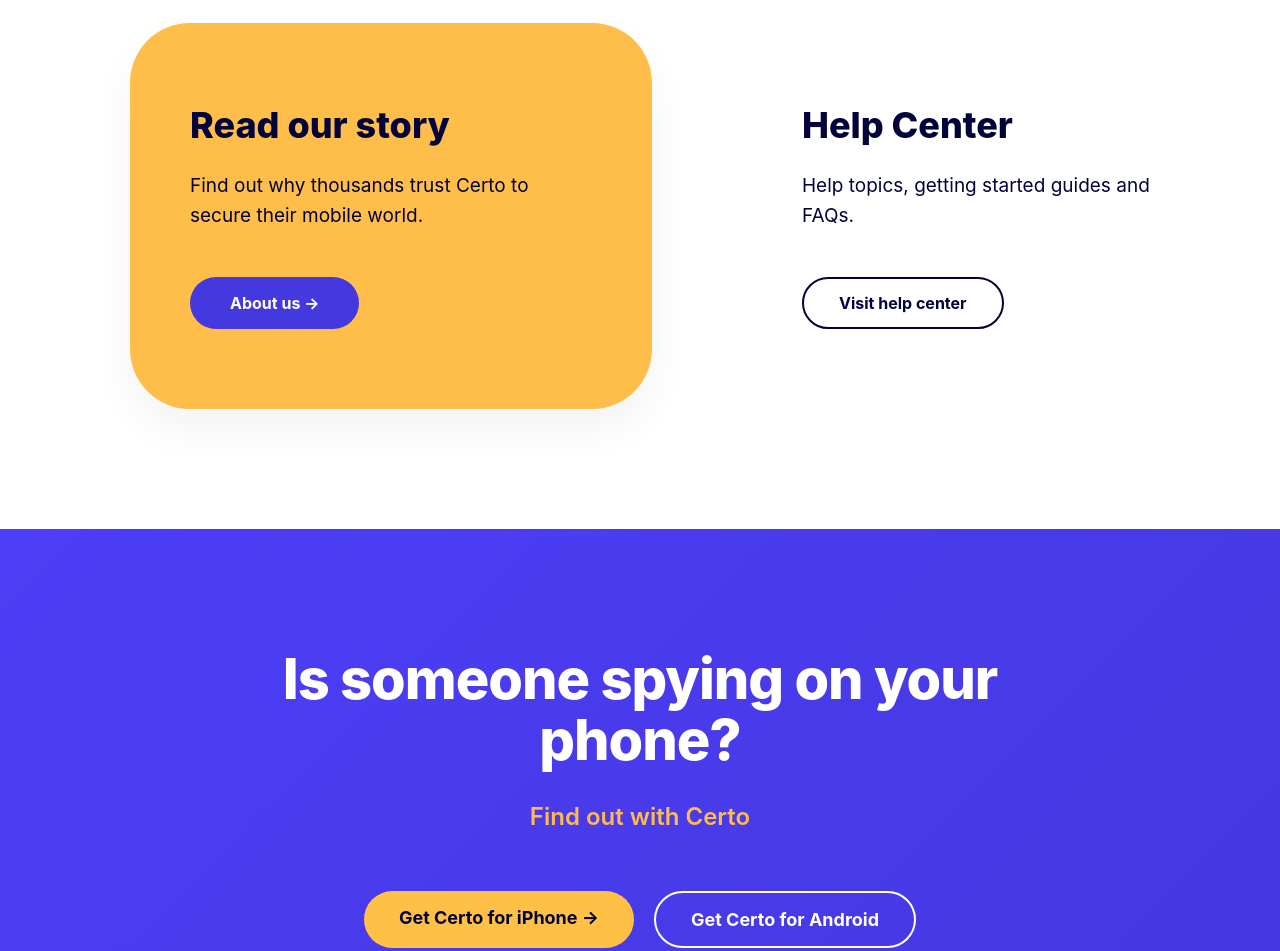
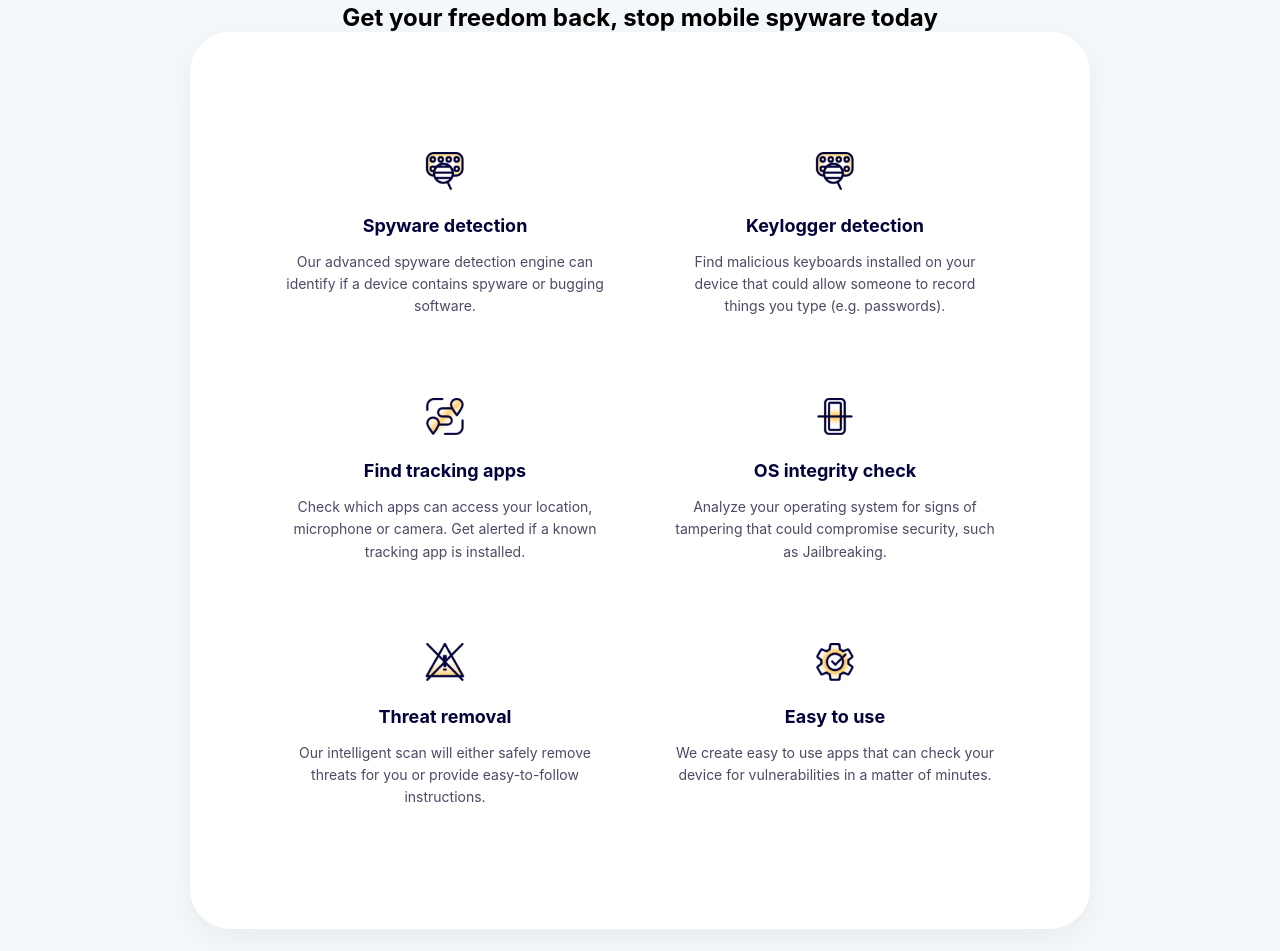
Before and after one commit to mgcinishaun524-source/Market_Place_2nd_Website, a plain HTML site: page index.html in a window 1280 px wide. Shown: the part 2491-3442 px from the top of the page. Drawn offline with Linux system fonts and the light colour scheme; files that its build step writes are made by us from their sources; a script that the page names is missing.

Commit message:
first commit

```diff
--- a/css/style.css
+++ b/css/style.css
@@ -988,3 +988,39 @@
         border-radius: 50px; /* Returns to full pills when stacked */
     }
 }
+/* --- Features Section Card Adjustments --- */
+.features-card {
+    background: #ffffff;
+    border-radius: 40px;
+
+    /* 1. Reduce the width */
+    max-width: 900px; /* Reduced from 1200px to make it slimmer */
+    margin: 0 auto;
+
+    /* 2. Increase the height via padding and min-height */
+    padding: 120px 80px; /* Increased top/bottom padding for more height */
+    min-height: 800px;   /* Explicitly sets a taller minimum height */
+
+    box-shadow: 0 10px 30px rgba(0, 0, 0, 0.05);
+    display: flex;
+    align-items: center; /* Ensures content stays vertically centered if height grows */
+}
+
+.features-grid {
+    display: grid;
+    /* Changed to 2 columns to accommodate the narrower card width */
+    grid-template-columns: repeat(2, 1fr);
+    gap: 80px 40px;
+    width: 100%;
+}
+
+/* Responsive: Stack to 1 column earlier since the card is now narrower */
+@media (max-width: 768px) {
+    .features-grid {
+        grid-template-columns: 1fr;
+    }
+    .features-card {
+        padding: 60px 30px;
+        min-height: auto; /* Allow it to grow naturally on mobile */
+    }
+}
--- a/index.html
+++ b/index.html
@@ -115,6 +115,46 @@
         <div class="mission-visual">
             <div class="image-border-box">
                 <img src="./images/figure.png" alt="Woman using phone securely">
+            </div>
+        </div>
+    </div>
+</section>
+<section class="features-section">
+    <div class="features-container">
+        <h2 class="features-headline">Get your freedom back, stop mobile spyware today</h2>
+
+        <div class="features-card">
+            <div class="features-grid">
+                <div class="feature-item">
+                    <div class="feature-icon"><img src="./images/key.png" alt="Keylogger" style="width: 40px;" alt="Spyware"></div>
+                    <h3>Spyware detection</h3>
+                    <p>Our advanced spyware detection engine can identify if a device contains spyware or bugging software.</p>
+                </div>
+                <div class="feature-item">
+                    <div class="feature-icon"><img src="./images/key.png" style="width: 40px;" alt="Keylogger"></div>
+                    <h3>Keylogger detection</h3>
+                    <p>Find malicious keyboards installed on your device that could allow someone to record things you type (e.g. passwords).</p>
+                </div>
+                <div class="feature-item">
+                    <div class="feature-icon"><img src="./images/track.png" style="width: 40px;" alt="Tracking"></div>
+                    <h3>Find tracking apps</h3>
+                    <p>Check which apps can access your location, microphone or camera. Get alerted if a known tracking app is installed.</p>
+                </div>
+                <div class="feature-item">
+                    <div class="feature-icon"><img src="./images/OS.png" style="width: 40px;" alt="Integrity"></div>
+                    <h3>OS integrity check</h3>
+                    <p>Analyze your operating system for signs of tampering that could compromise security, such as Jailbreaking.</p>
+                </div>
+                <div class="feature-item">
+                    <div class="feature-icon"><img src="./images/threat.png" style="width: 40px;" alt="Threat"></div>
+                    <h3>Threat removal</h3>
+                    <p>Our intelligent scan will either safely remove threats for you or provide easy-to-follow instructions.</p>
+                </div>
+                <div class="feature-item">
+                    <div class="feature-icon"><img src="./images/settings.png"style="width: 40px;" alt ="Easy"></div>
+                    <h3>Easy to use</h3>
+                    <p>We create easy to use apps that can check your device for vulnerabilities in a matter of minutes.</p>
+                </div>
             </div>
         </div>
     </div>
```
Also changed, not shown: images/OS.png (added), images/key.png (added), images/settings.png (added), images/spy.png (added), images/threat.png (added), images/track.png (added).
